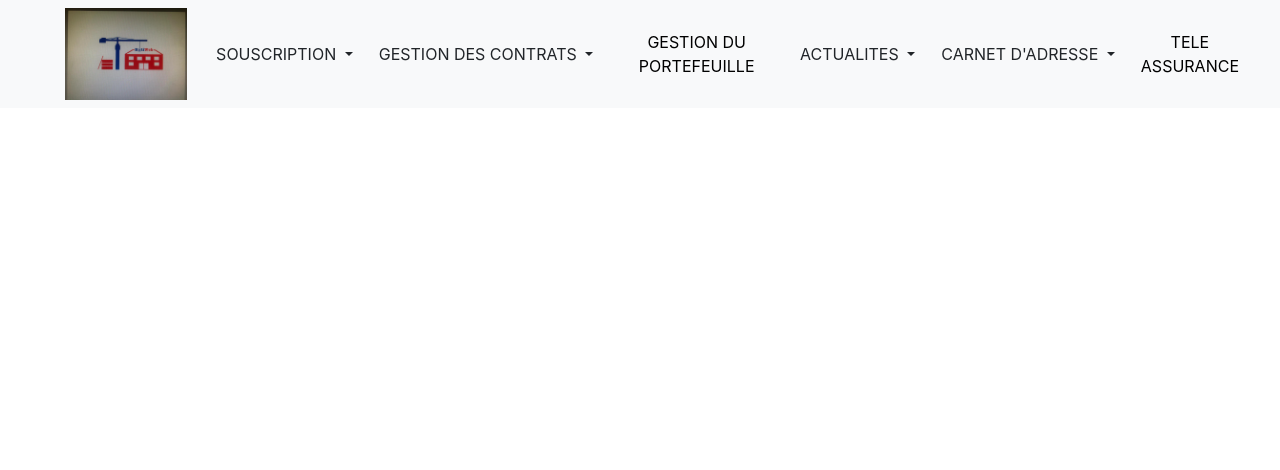
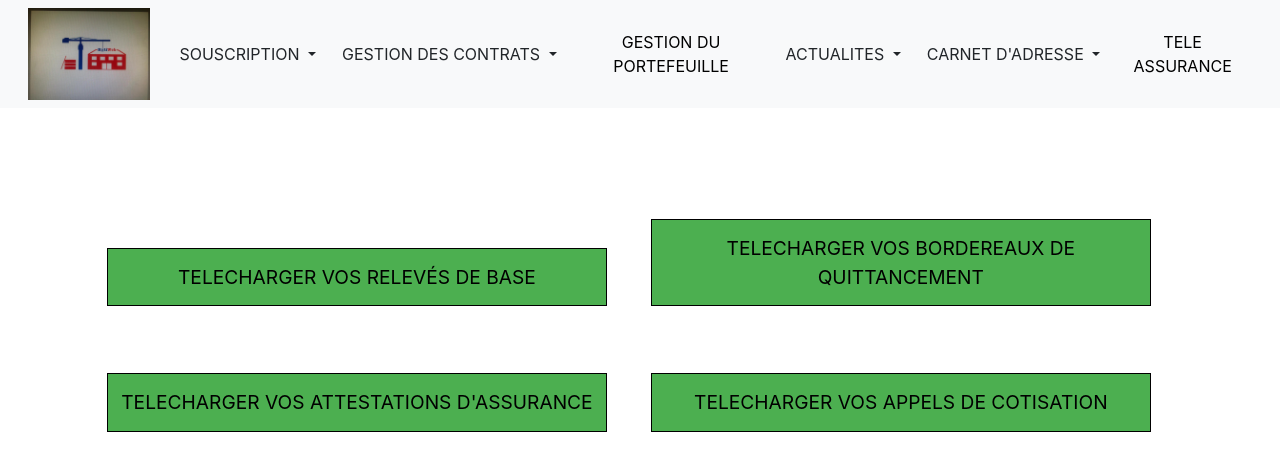
Before and after one commit to Junior-D-Lewis/batiweb, a Vue app in the folder client/: page /portefeuille in a window 1280 px wide. Shown: the top 470 px of the page. Built offline with nearby package versions, Linux system fonts and the light colour scheme.

Commit message:
end projet

```diff
--- a/client/index.html
+++ b/client/index.html
@@ -22,8 +22,8 @@ background-attachment: fixed;
 background-repeat: no-repeat;
 ">
     <div id="app"></div>
-    <script type="module" src="src/main.js"></script>
-    <script type="module" src="src/assets/bootstrap/js/bootstrap.min.js"></script>
+    <script type="module" src="./src/main.js"></script>
+    <script type="module" src="./src/assets/bootstrap/js/bootstrap.min.js"></script>
 </body>
 
 </html>
--- a/client/src/components/Etape1.vue
+++ b/client/src/components/Etape1.vue
@@ -134,12 +134,6 @@
                           </div></td>
                         </tr>
                     </tbody>
-
-
-
-
-
-
                 </table>
 
                 <table class="table">
--- a/client/src/components/Header.vue
+++ b/client/src/components/Header.vue
@@ -34,7 +34,7 @@
   </ul>
 </div>
 <div class="btn-group">
-   <RouterLink to="/news" class="btn bg-ligth parti" aria-current="page"> Gestion du portefeuille</RouterLink>
+   <RouterLink to="/portefeuille" class="btn bg-ligth parti" aria-current="page"> Gestion du portefeuille</RouterLink>
 </div>
 <div class="btn-group">
   <button type="button" class="btn bg-ligth dropdown-toggle" data-bs-toggle="dropdown" aria-expanded="false">
@@ -87,7 +87,7 @@ export default {
 /* @import '@/assets/bootstrap/js/bootstrap.js'; */
 
 .logo{
-  margin-left: 3%;
+  margin-left: 0%;
 }
 .parti{
   text-decoration: none;
--- a/client/src/components/LoginClient.vue
+++ b/client/src/components/LoginClient.vue
@@ -80,10 +80,11 @@ export default {
         let data = { email: this.email, password: this.password };
         // console.log(axios);
 
-        const response = await axios.post("http://localhost:9000/login", data);
+       // const response = await axios.post("http://localhost:9000/login", data);
         //console.log(response);
+          router.push({ path: "/MyClientSpace", params: data });
 
-        if (response.status == 200)
+      /*  if (response.status == 200)
         {
          // this.setLogin();
     localStorage.setItem('isLog', 'true');
@@ -92,7 +93,7 @@ export default {
           router.push({ path: "/MyClientSpace", params: data });
 
         }
-      } else {
+      } else {*/
         return;
       }
     }
--- a/client/src/components/LoginCourtier.vue
+++ b/client/src/components/LoginCourtier.vue
@@ -79,10 +79,12 @@ export default {
         let data = { email: this.email, password: this.password };
         // console.log(axios);
 
-        const response = await axios.post("http://localhost:9000/login", data);
-        console.log(response);
+        //const response = await axios.post("http://localhost:9000/login", data);
+        //console.log(response);
 
-        if (response.status == 200)
+          router.push({ path: "/MyCourtierSpace", params: data });
+
+      /*  if (response.status == 200)
         {
           this.setLogin()
           localStorage.setItem('login', 'yes');
@@ -93,7 +95,7 @@ export default {
           router.push({ path: "/MyCourtierSpace", params: data });
 
         }
-      } else {
+      } else {*/
         return;
       }
 
--- a/client/src/views/Portefeuille.vue
+++ b/client/src/views/Portefeuille.vue
@@ -1,6 +1,23 @@
 <template>
   <main>
     <header-vue/>
+      <div class="container">
+          <div class="posi">
+            <button class="btn-download">
+            <a href="/images/myw3schoolsimage.jpg" download>Telecharger vos relevés de base</a>
+          </button>
+          <button class="btn-download">
+            <a href="/images/myw3schoolsimage.jpg" download>Telecharger vos bordereaux de quittancement</a>
+          </button>
+          <button class="btn-download">
+            <a href="/images/myw3schoolsimage.jpg" download>Telecharger vos attestations d'assurance</a>
+          </button>
+          <button class="btn-download">
+            <a href="/images/myw3schoolsimage.jpg" download>Telecharger vos appels de cotisation</a>
+          </button>
+          </div>
+
+      </div>
   </main>
 </template>
 
@@ -15,5 +32,36 @@ export default {
 </script>
 
 <style>
+    .btn-download {
+        background-color: #4CAF50;
+        color: white;
+        padding: 14px 10px;
+        margin: 3% 2%;
+        border:  solid 1px black;
+        cursor: pointer;
+        width: 45%;
+        height: 98%;
+        font-size: 120%;
+    }
+    a{
+        text-decoration: none;
+        text-transform: uppercase;
+        color: #000;
+    }
 
+    a:hover{
+        text-decoration: none;
+        text-transform: uppercase;
+        color: #000;
+    }
+    .divi{
+        width: 20%;
+        height: 90%;
+        margin-left: 3%;
+        background-color: aqua;
+    }
+
+    .posi{
+        margin-top: 7%;
+    }
 </style>
--- a/client/src/views/Tele-insurance.vue
+++ b/client/src/views/Tele-insurance.vue
@@ -1,6 +1,14 @@
 <template>
   <main>
     <header-vue/>
+      <div class="container">
+          <div class="posi">
+            <button class="btn">
+            <h1>Prendre rendez-vous avec votre conseiller</h1>
+          </button>
+          </div>
+
+      </div>
   </main>
 </template>
 
@@ -14,6 +22,31 @@ export default {
 }
 </script>
 
+
 <style>
+    .btn {
+        background-color: #4CAF50;
+        color: white;
+        padding: 14px 20px;
+        margin: 3% 2%;
+        border:  solid 1px black;
+        cursor: pointer;
+        font-size: 120%;
+    }
 
+    a:hover{
+        text-decoration: none;
+        text-transform: uppercase;
+        color: #000;
+    }
+    .divi{
+        width: 20%;
+        height: 90%;
+        margin-left: 3%;
+        background-color: aqua;
+    }
+
+    .posi{
+        margin-top: 7%;
+    }
 </style>
```
Also changed, not shown: 56 other files (tests, documents, lock files or other folders).
